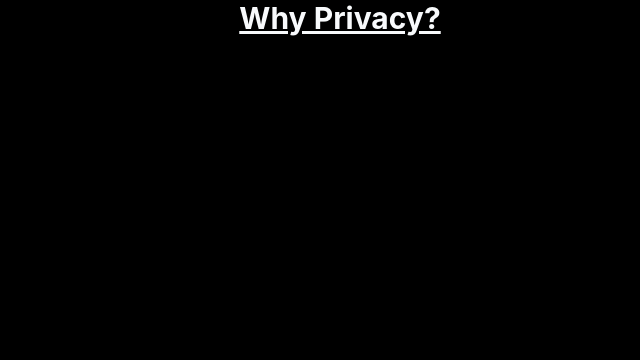
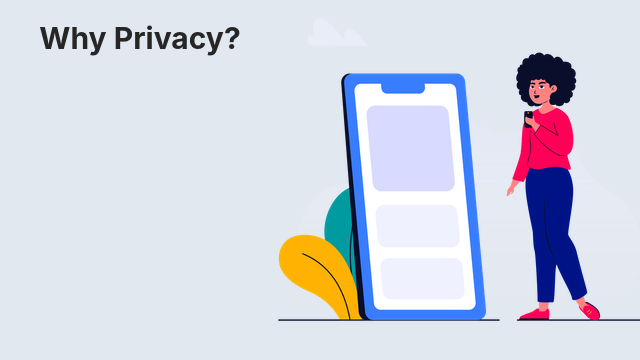
Before and after one commit to gempir/whyprivacy, a Next.js app: page / in a window 1280 px wide. Shown: the top 360 px of the page, without its empty margins (300-940 px from the left). Built offline with nearby package versions, Linux system fonts and the light colour scheme.

Commit message:
experiment with an image

```diff
--- a/pages/index.tsx
+++ b/pages/index.tsx
@@ -1,5 +1,7 @@
 import type { NextPage } from 'next'
 import Head from 'next/head'
+import Image from 'next/image'
+import GiantPhone from "../images/giant-phone.png"
 
 const Home: NextPage = () => {
     return (
@@ -11,10 +13,10 @@ const Home: NextPage = () => {
             </Head>
 
             <main className="flex align-center justify-center">
-                <h1 className={"text-3xl text-slate-50 font-bold underline"}>
+                <h1 className={"text-3xl font-bold m-5"}>
                     Why Privacy?
                 </h1>
-
+                <Image src={GiantPhone} alt="Giant Phone" className={"w-1/2"} />
 
             </main>
 
--- a/styles/globals.css
+++ b/styles/globals.css
@@ -6,7 +6,8 @@ html,
 body {
     padding: 0;
     margin: 0;
-    background: black;
+    color: theme('colors.neutral.800');
+    background: theme('colors.slate.200');
     font-family: -apple-system, BlinkMacSystemFont, Segoe UI, Roboto, Oxygen, Ubuntu, Cantarell, Fira Sans, Droid Sans, Helvetica Neue, sans-serif;
 }
 
```
Also changed, not shown: images/giant-phone.png (added).
